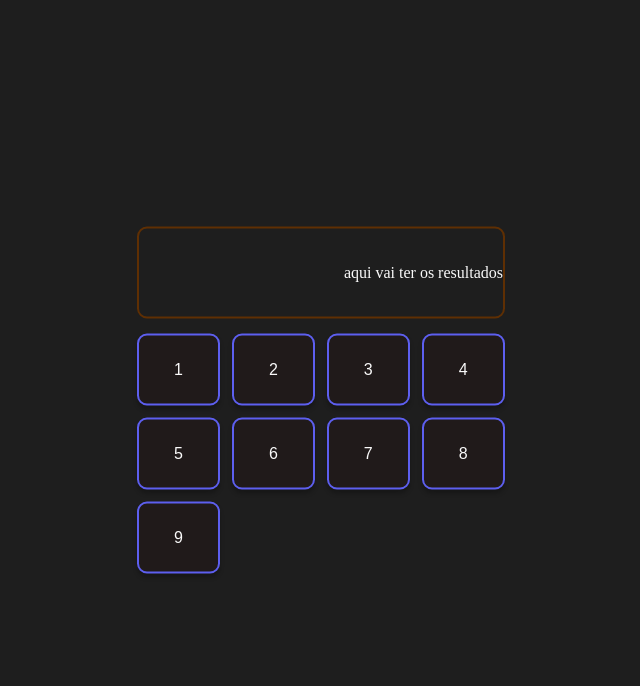
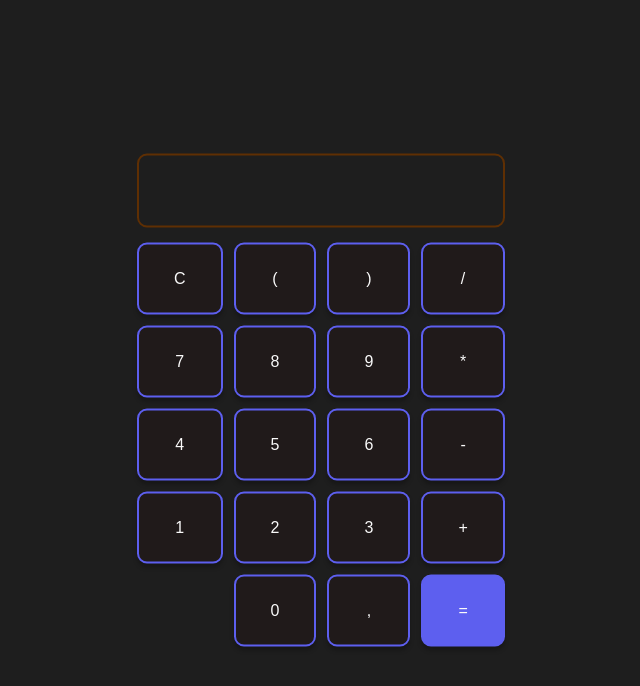
Before and after one commit to diogodls/Calculator, a React (Vite) app: page / in a window 1280 px wide. Shown: the top 686 px of the page, without its empty margins (318-958 px from the left). Built offline with nearby package versions, Linux system fonts and the light colour scheme.

Commit message:
feat: adiciona funções para calcular e zerar a calculadora

```diff
--- a/src/components/Buttons.tsx
+++ b/src/components/Buttons.tsx
@@ -1,18 +1,43 @@
 import styled from "styled-components";
 import Button from "./elements/Button.tsx";
+import {useContext} from "react";
+import {CalculatorContext} from "../context/CalculatorContext.tsx";
 
 const Buttons = () => {
+  const { clearResult, calculateResult } = useContext(CalculatorContext);
+
   return (
     <ButtonsStyles>
-      <Button label={'1'} value={'1'} onClick={() => console.log('clico')}/>
-      <Button label={'2'} value={'1'} onClick={() => console.log('clico')}/>
-      <Button label={'3'} value={'1'} onClick={() => console.log('clico')}/>
-      <Button label={'4'} value={'1'} onClick={() => console.log('clico')}/>
-      <Button label={'5'} value={'1'} onClick={() => console.log('clico')}/>
-      <Button label={'6'} value={'1'} onClick={() => console.log('clico')}/>
-      <Button label={'7'} value={'1'} onClick={() => console.log('clico')}/>
-      <Button label={'8'} value={'1'} onClick={() => console.log('clico')}/>
-      <Button label={'9'} value={'1'} onClick={() => console.log('clico')}/>
+      <Columns>
+        <Button label={'C'} value={''} onClick={clearResult}/>
+        <Button label={'7'} value={'7'}/>
+        <Button label={'4'} value={'4'}/>
+        <Button label={'1'} value={'1'}/>
+      </Columns>
+
+      <Columns>
+        <Button label={'('} value={'('}/>
+        <Button label={'8'} value={'8'}/>
+        <Button label={'5'} value={'5'}/>
+        <Button label={'2'} value={'2'}/>
+        <Button label={'0'} value={'0'}/>
+      </Columns>
+
+      <Columns>
+        <Button label={')'} value={')'}/>
+        <Button label={'9'} value={'9'}/>
+        <Button label={'6'} value={'6'}/>
+        <Button label={'3'} value={'3'}/>
+        <Button label={','} value={','}/>
+      </Columns>
+
+      <Columns>
+        <Button label={'/'} value={'/'}/>
+        <Button label={'*'} value={'*'}/>
+        <Button label={'-'} value={'-'}/>
+        <Button label={'+'} value={'+'}/>
+        <Button label={'='} value={''} style={SubmitButtonStyle} onClick={calculateResult}/>
+      </Columns>
     </ButtonsStyles>
   );
 };
@@ -21,7 +46,15 @@ const ButtonsStyles = styled.div`
   display: flex;
   flex-wrap: wrap;
   max-width: var(--calculator-width);
-  gap: 12px;
+  gap: 11px;
 `
 
+const Columns = styled.div`
+  display: flex;
+  flex-flow: column;
+  gap: 11px;
+`
+const SubmitButtonStyle = {
+  backgroundColor: '#5D5FEF',
+}
 export default Buttons;
--- a/src/components/elements/Button.tsx
+++ b/src/components/elements/Button.tsx
@@ -1,14 +1,24 @@
 import styled from 'styled-components';
+import {useContext} from "react";
+import {CalculatorContext} from "../../context/CalculatorContext.tsx";
 
 interface ButtonProps {
-  value: string,
   label: string,
-  onClick: () => void,
+  value?: string,
+  onClick?: () => void,
+  style?: object,
 }
 
-const Button = ({label, onClick}: ButtonProps) => {
+const Button = ({label, value, style, onClick}: ButtonProps) => {
+  const { setResult } = useContext(CalculatorContext);
+
+  const updateResult = () => {
+    if(!value) return;
+    setResult((result) => result + value);
+  }
+
   return (
-    <CalculatorButton onClick={onClick}>
+    <CalculatorButton onClick={onClick ?? updateResult} style={style}>
       {label}
     </CalculatorButton>
   );
--- a/src/components/elements/Output.tsx
+++ b/src/components/elements/Output.tsx
@@ -1,9 +1,14 @@
 import styled from "styled-components";
+import {useContext} from "react";
+import {CalculatorContext} from "../../context/CalculatorContext.tsx";
 
 const Output = () => {
+  const {result} = useContext(CalculatorContext)
   return (
     <OutputStyles>
-      aqui vai ter os resultados
+      <div style={{paddingInline: '20px'}}>
+        {result}
+      </div>
     </OutputStyles>
   );
 };
--- a/src/const/constants.ts
+++ b/src/const/constants.ts
@@ -1,2 +1,2 @@
 const NUMBERS = ['0', '1', '2', '3', '4', '5', '6', '7', '8', '9'];
-const SIMBOLS = ['+', '-', '/', '*'];
+const SIMBOLS = ['+', '-', '/', '*', '(', ')'];
--- a/src/context/CalculatorContext.tsx
+++ b/src/context/CalculatorContext.tsx
@@ -1,8 +1,10 @@
-import {createContext, ReactNode, useState} from 'react';
+import React, {createContext, ReactNode, useState} from 'react';
 
 interface CalculatorContextProps {
-  result: number;
-  updateResult: (newResult: number) => void;
+  result: string;
+  setResult: React.Dispatch<React.SetStateAction<string>>;
+  calculateResult: () => void;
+  clearResult: () => void;
 }
 
 interface CalculatorProviderProps {
@@ -12,13 +14,18 @@ interface CalculatorProviderProps {
 export const CalculatorContext  = createContext({} as CalculatorContextProps);
 
 const CalculatorProvider = ({children}: CalculatorProviderProps) => {
-  const [result, setResult] = useState<number>(0);
+  const [result, setResult] = useState<string>('');
 
-  const updateResult = (newNumber: number) => {
-    setResult(newNumber);
+  const calculateResult = () => {
+    setResult((result) => eval(result));
+  };
+
+  const clearResult = () => {
+    setResult('');
   }
+
   return (
-    <CalculatorContext.Provider value={{result, updateResult}}>
+    <CalculatorContext.Provider value={{result, setResult, calculateResult, clearResult}}>
       {children}
     </CalculatorContext.Provider>
   );
--- a/src/styles/variables.css
+++ b/src/styles/variables.css
@@ -3,5 +3,5 @@
   --color: #FAFAFA;
   --output-border-color: #5F2F03;
   --calculator-width: 370px;
-  --border-radius: 10px
+  --border-radius: 10px;
 }
```
